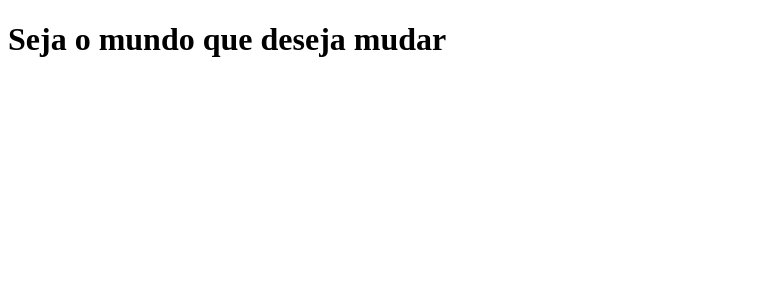
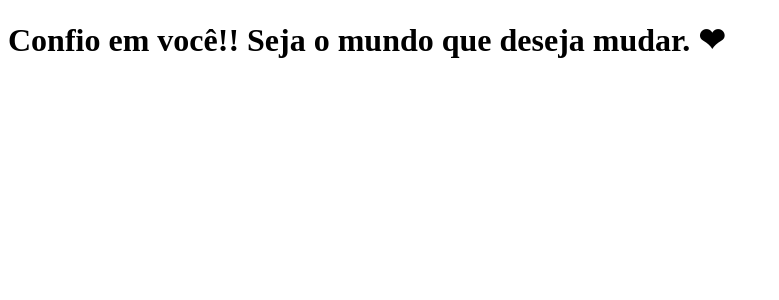
Before and after one commit to alanvf1/clone-tabnews, a Next.js app: page / in a window 1280 px wide. Shown: the top 300 px of the page, without its empty margins (0-779 px from the left). Built offline with nearby package versions, Linux system fonts and the light colour scheme.

Commit message:
deployed version

```diff
--- a/pages/index.js
+++ b/pages/index.js
@@ -1,5 +1,5 @@
 function Home() {
-    return <h1>Seja o mundo que deseja mudar</h1>
+    return <h1>Confio em você!! Seja o mundo que deseja mudar. ❤</h1>
 }
 
 export default Home;
```
